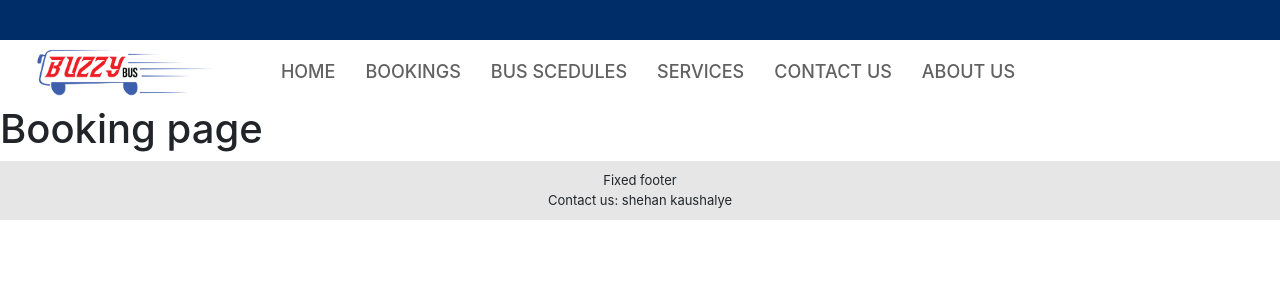
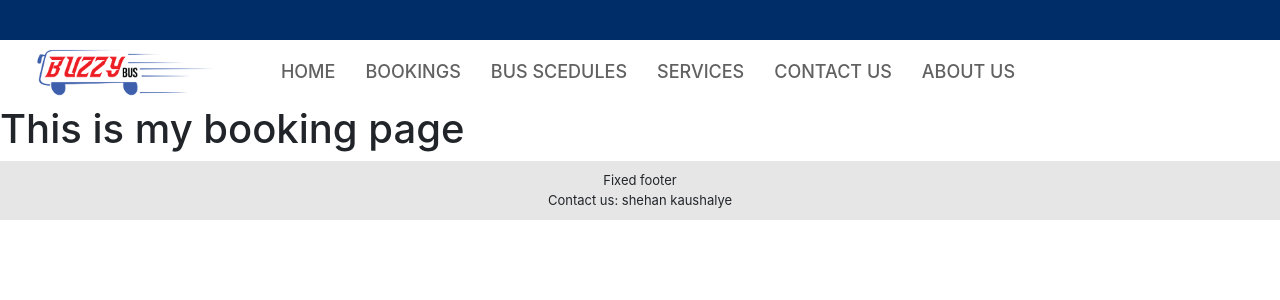
Before and after one commit to KavinSuraweera/BusManagementSystem, a React (Create React App) app in the folder frontend/: page /bookings in a window 1280 px wide. Shown: the top 300 px of the page. Built offline with nearby package versions, Linux system fonts and the light colour scheme.

Commit message:
Kavin 03

```diff
--- a/frontend/src/components/booking.js
+++ b/frontend/src/components/booking.js
@@ -3,7 +3,7 @@ import React from 'react'
 export default function booking() {
     return (
         <div>
-            <h1>Booking page</h1>
+            <h1>This is my booking page</h1>
         </div>
     )
 }
```
